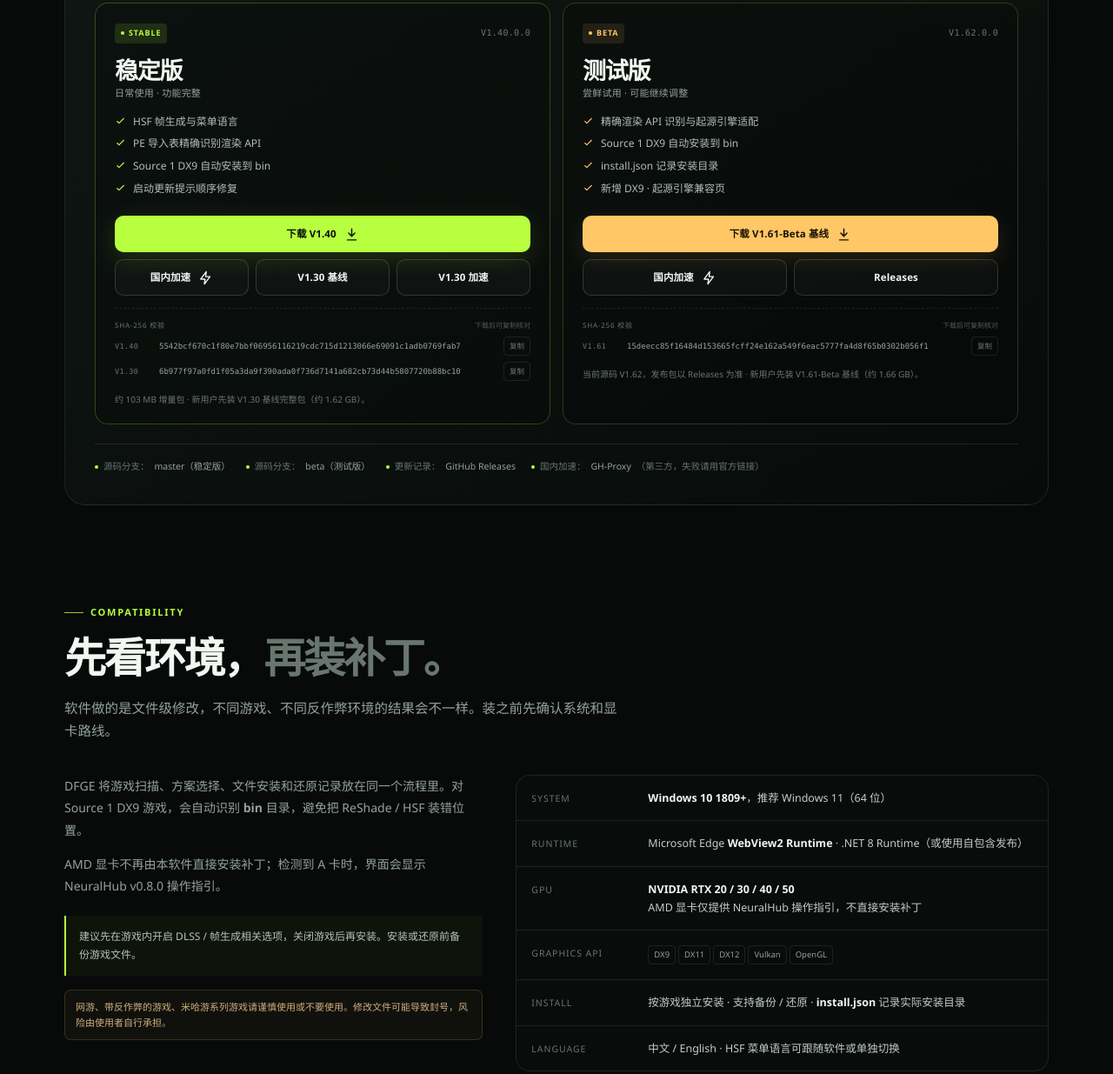
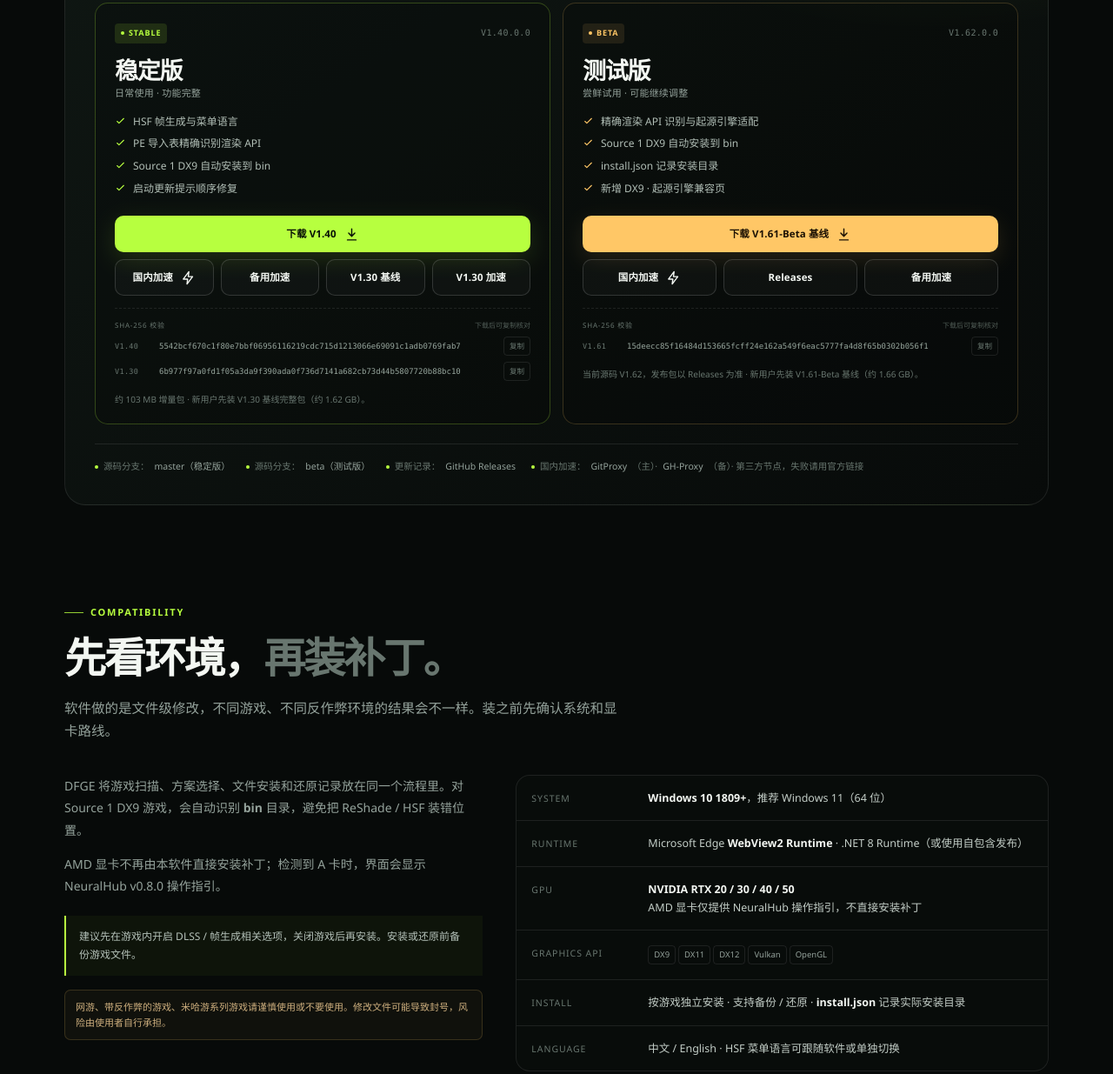
Before and after one commit to QSXK1314/DLSS-FrameGen-Enabler-and-DLSS5, a plain HTML site: page docs/index.html in a window 1280 px wide. Shown: the part 2748-3983 px from the top of the page at 87% size. Drawn offline with Linux system fonts and the light colour scheme.

Commit message:
site: switch primary accelerator to GitProxy

```diff
--- a/docs/index.html
+++ b/docs/index.html
@@ -739,12 +739,13 @@ body::after{
                 下载 V1.40
                 <svg viewBox="0 0 24 24" fill="none" stroke="currentColor" stroke-width="2" stroke-linecap="round" stroke-linejoin="round" aria-hidden="true"><path d="M12 3v12m0 0 5-5m-5 5-5-5M5 21h14"/></svg>
               </a>
-              <a class="btn btn-secondary" href="https://gh-proxy.com/https://github.com/QSXK1314/DLSS-FrameGen-Enabler-and-DLSS5/releases/download/V1.40/DFGE-V1.40.zip" target="_blank" rel="noopener" title="第三方 GitHub 加速，失败请改用 GitHub 官方链接">
+              <a class="btn btn-secondary" href="https://api.gitproxy.dev/github.com/QSXK1314/DLSS-FrameGen-Enabler-and-DLSS5/releases/download/V1.40/DFGE-V1.40.zip" target="_blank" rel="noopener" title="GitProxy 国内加速节点；不通请换备用加速或官方链接">
                 国内加速
                 <svg viewBox="0 0 24 24" fill="none" stroke="currentColor" stroke-width="2" stroke-linecap="round" stroke-linejoin="round" aria-hidden="true"><path d="m13 2-9 12h7l-1 8 9-12h-7l1-8Z"/></svg>
               </a>
+              <a class="btn btn-secondary" href="https://gh-proxy.org/https://github.com/QSXK1314/DLSS-FrameGen-Enabler-and-DLSS5/releases/download/V1.40/DFGE-V1.40.zip" target="_blank" rel="noopener" title="备用加速节点；不通请用 GitHub 官方链接">备用加速</a>
               <a class="btn btn-secondary" href="https://github.com/QSXK1314/DLSS-FrameGen-Enabler-and-DLSS5/releases/download/V1.30/DFGE-V1.30.zip" target="_blank" rel="noopener">V1.30 基线</a>
-              <a class="btn btn-secondary" href="https://gh-proxy.com/https://github.com/QSXK1314/DLSS-FrameGen-Enabler-and-DLSS5/releases/download/V1.30/DFGE-V1.30.zip" target="_blank" rel="noopener" title="第三方 GitHub 加速，失败请改用 GitHub 官方链接">V1.30 加速</a>
+              <a class="btn btn-secondary" href="https://api.gitproxy.dev/github.com/QSXK1314/DLSS-FrameGen-Enabler-and-DLSS5/releases/download/V1.30/DFGE-V1.30.zip" target="_blank" rel="noopener" title="GitProxy 国内加速节点；不通请用 GitHub 官方链接">V1.30 加速</a>
             </div>
             <div class="hash-list" aria-label="SHA-256 校验值">
               <div class="hash-head"><span>SHA-256 校验</span><span>下载后可复制核对</span></div>
@@ -771,11 +772,12 @@ body::after{
                 下载 V1.61-Beta 基线
                 <svg viewBox="0 0 24 24" fill="none" stroke="currentColor" stroke-width="2" stroke-linecap="round" stroke-linejoin="round" aria-hidden="true"><path d="M12 3v12m0 0 5-5m-5 5-5-5M5 21h14"/></svg>
               </a>
-              <a class="btn btn-secondary" href="https://gh-proxy.com/https://github.com/QSXK1314/DLSS-FrameGen-Enabler-and-DLSS5/releases/download/V1.61-beta/DFGE-V1.61.Beta.zip" target="_blank" rel="noopener" title="第三方 GitHub 加速，失败请改用 GitHub 官方链接">
+              <a class="btn btn-secondary" href="https://api.gitproxy.dev/github.com/QSXK1314/DLSS-FrameGen-Enabler-and-DLSS5/releases/download/V1.61-beta/DFGE-V1.61.Beta.zip" target="_blank" rel="noopener" title="GitProxy 国内加速节点；不通请换备用加速或官方链接">
                 国内加速
                 <svg viewBox="0 0 24 24" fill="none" stroke="currentColor" stroke-width="2" stroke-linecap="round" stroke-linejoin="round" aria-hidden="true"><path d="m13 2-9 12h7l-1 8 9-12h-7l1-8Z"/></svg>
               </a>
               <a class="btn btn-secondary" href="https://github.com/QSXK1314/DLSS-FrameGen-Enabler-and-DLSS5/releases" target="_blank" rel="noopener">Releases</a>
+              <a class="btn btn-secondary" href="https://gh-proxy.org/https://github.com/QSXK1314/DLSS-FrameGen-Enabler-and-DLSS5/releases/download/V1.61-beta/DFGE-V1.61.Beta.zip" target="_blank" rel="noopener" title="备用加速节点；不通请用 GitHub 官方链接">备用加速</a>
             </div>
             <div class="hash-list" aria-label="SHA-256 校验值">
               <div class="hash-head"><span>SHA-256 校验</span><span>下载后可复制核对</span></div>
@@ -789,7 +791,7 @@ body::after{
           <span><i></i>源码分支：<a href="https://github.com/QSXK1314/DLSS-FrameGen-Enabler-and-DLSS5/tree/master" target="_blank" rel="noopener">master（稳定版）</a></span>
           <span><i></i>源码分支：<a href="https://github.com/QSXK1314/DLSS-FrameGen-Enabler-and-DLSS5/tree/beta" target="_blank" rel="noopener">beta（测试版）</a></span>
           <span><i></i>更新记录：<a href="https://github.com/QSXK1314/DLSS-FrameGen-Enabler-and-DLSS5/releases" target="_blank" rel="noopener">GitHub Releases</a></span>
-          <span><i></i>国内加速：<a href="https://gh-proxy.com/" target="_blank" rel="noopener">GH-Proxy</a>（第三方，失败请用官方链接）</span>
+          <span><i></i>国内加速：<a href="https://gitproxy.dev/" target="_blank" rel="noopener">GitProxy</a>（主）· <a href="https://gh-proxy.org/" target="_blank" rel="noopener">GH-Proxy</a>（备）· 第三方节点，失败请用官方链接</span>
         </div>
       </div>
     </div>
@@ -852,7 +854,11 @@ body::after{
         </details>
         <details class="faq-item">
           <summary>国内下载很慢怎么办？</summary>
-          <p>下载区每个文件都保留了 GitHub 官方链接，并额外提供“国内加速”按钮，通过第三方 <b>GH-Proxy</b> 代理公开的 Release 资产。加速失败或速度不理想时，直接改用 GitHub 官方链接；下载后请用页面上的 SHA-256 校验文件完整性。</p>
+          <p>下载区每个文件都保留了 GitHub 官方链接，并额外提供“国内加速”按钮。主节点使用第三方 <b>GitProxy</b> 代理公开的 Release 资产，另有 <b>GH-Proxy</b> 作为备用加速。某个节点限速或连不上时，换另一个节点，或直接改用 GitHub 官方链接；下载后请用页面上的 SHA-256 校验文件完整性。</p>
+        </details>
+        <details class="faq-item">
+          <summary>点了“国内加速”没反应？</summary>
+          <p>先点同卡片的“备用加速”换一个节点。仍然没有反应时，右键复制按钮链接，粘贴到新标签页打开。部分浏览器、下载器或安全软件会拦截跨域附件，或先扫描大文件再开始下载。</p>
         </details>
         <details class="faq-item">
           <summary>为什么必须先下载 V1.30 / V1.61-Beta 基线？</summary>
```
